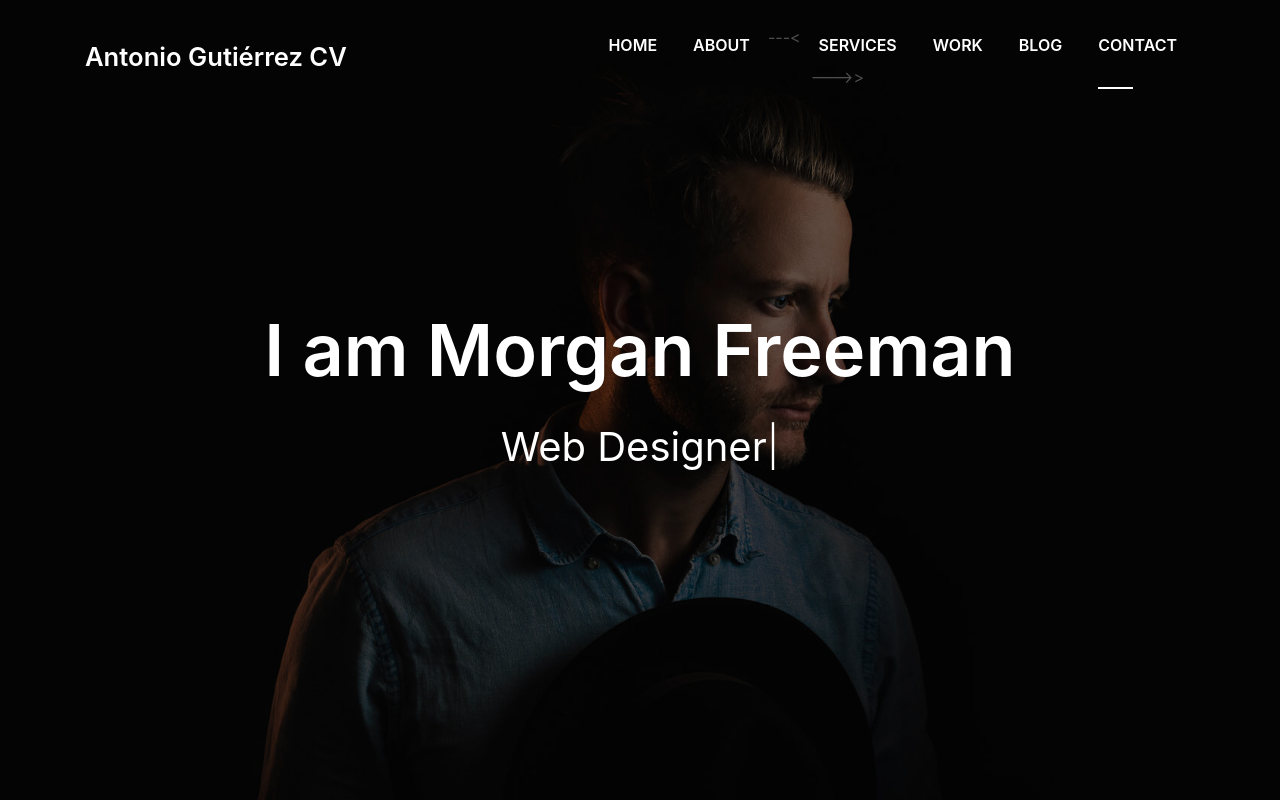
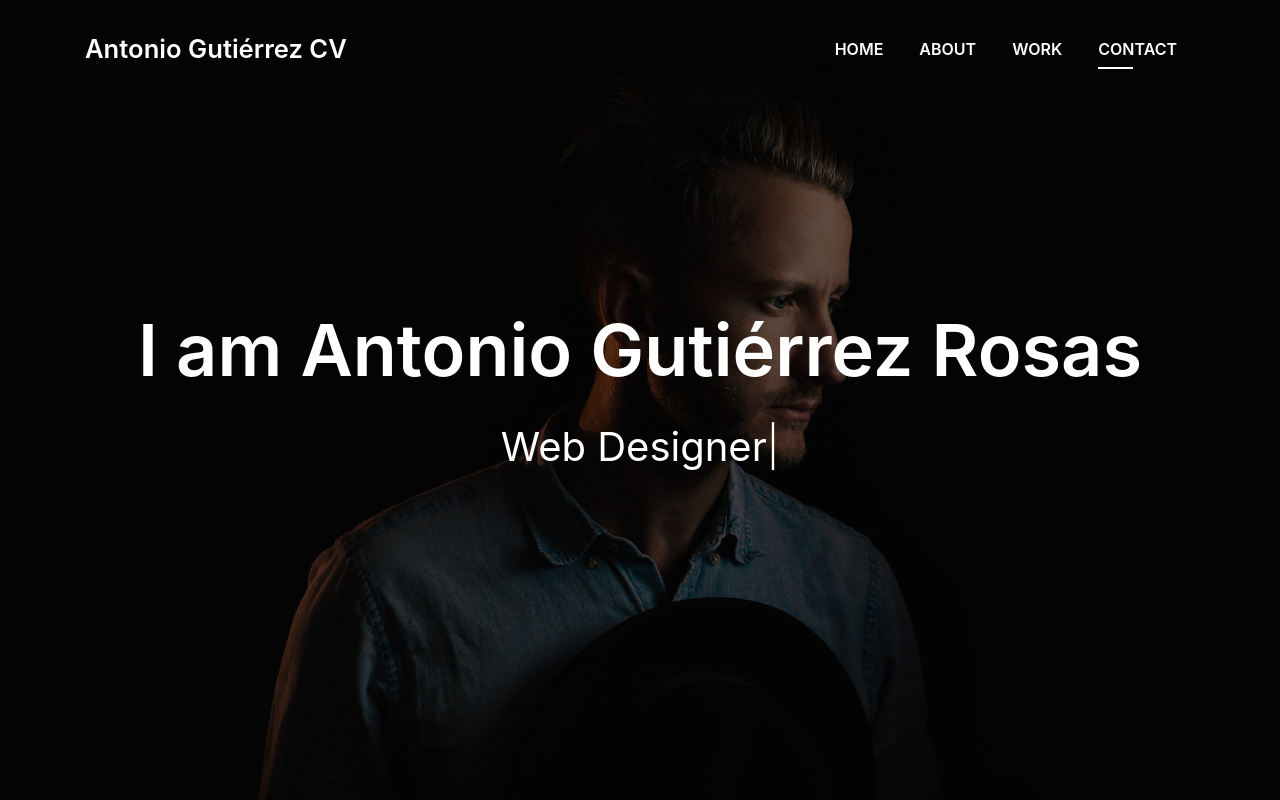
Before and after one commit to Antoniogr31/CV-Antonio, a plain HTML site: page index.html in a window 1280 px wide. Shown: the top 800 px of the page. Drawn offline with Linux system fonts and the light colour scheme; files whose address does not match are found by name.

Commit message:
Update index.html

```diff
--- a/index.html
+++ b/index.html
@@ -52,14 +52,14 @@
           <li class="nav-item">
             <a class="nav-link js-scroll" href="#about">About</a>
           </li>
-          ---<<li class="nav-item">
-            <a class="nav-link js-scroll" href="#service">Services</a>--->>
+          <!--<li class="nav-item">
+            <a class="nav-link js-scroll" href="#service">Services</a>-->
           </li>
           <li class="nav-item">
             <a class="nav-link js-scroll" href="#work">Work</a>
           </li>
-          <li class="nav-item">
-            <a class="nav-link js-scroll" href="#blog">Blog</a>
+          <!--<li class="nav-item">
+            <a class="nav-link js-scroll" href="#blog">Blog</a>-->
           </li>
           <li class="nav-item">
             <a class="nav-link js-scroll" href="#contact">Contact</a>
@@ -77,7 +77,7 @@
       <div class="table-cell">
         <div class="container">
           <!--<p class="display-6 color-d">Hello, world!</p>-->
-          <h1 class="intro-title mb-4">I am Morgan Freeman</h1>
+          <h1 class="intro-title mb-4">I am Antonio Gutiérrez Rosas</h1>
           <p class="intro-subtitle"><span class="text-slider-items">CEO DevFolio,Web Developer,Web Designer,Frontend Developer,Graphic Designer</span><strong class="text-slider"></strong></p>
           <!-- <p class="pt-3"><a class="btn btn-primary btn js-scroll px-4" href="#about" role="button">Learn More</a></p> -->
         </div>
```
